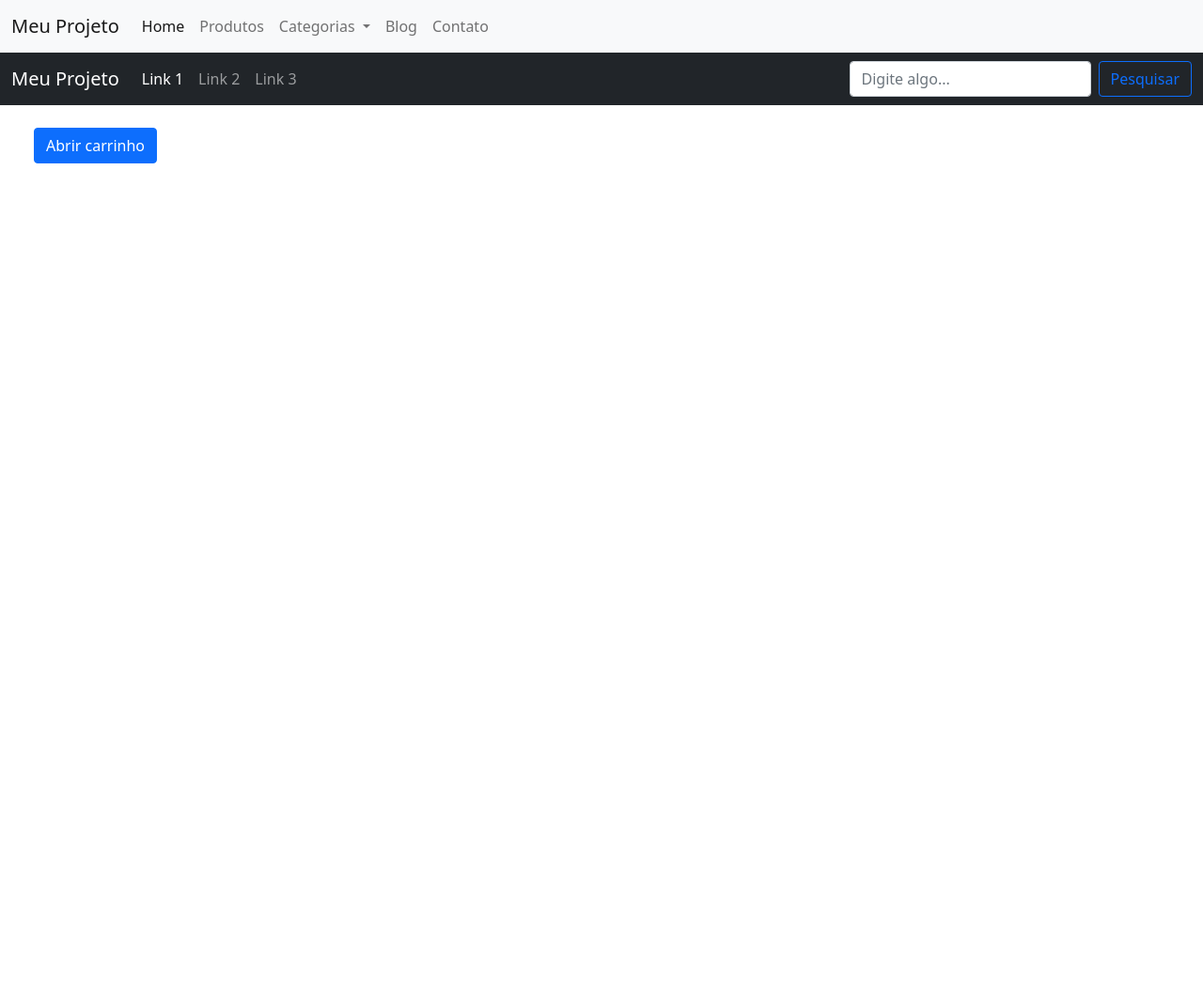
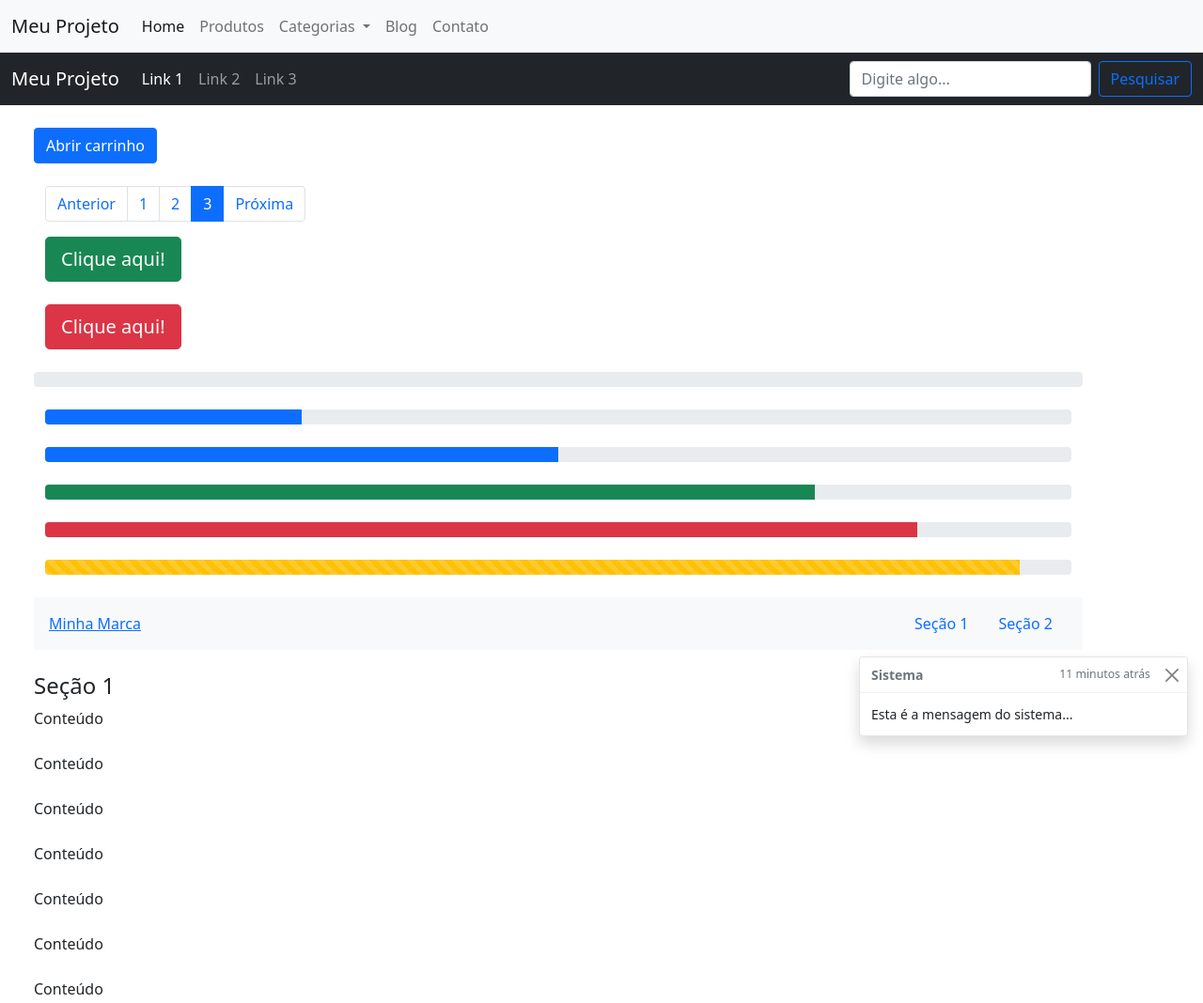
Before and after one commit to RafaelAlvesOliveira/Bootstrap, a plain HTML site: page 9_COMPONENTES/2_aulas/index.html in a window 1280 px wide. Shown: the top 1068 px of the page at 94% size. Before the commit the page ends 800 px from the top, so only its background shows below. Drawn offline with nearby package versions, Linux system fonts and the light colour scheme; files that its build step writes are made by us from their sources.

Commit message:
Conclusão da segunda parte da seção componentes bootstrap

```diff
--- a/9_COMPONENTES/2_aulas/index.html
+++ b/9_COMPONENTES/2_aulas/index.html
@@ -16,6 +16,7 @@
   <script src="https://cdn.jsdelivr.net/npm/bootstrap@5.1.3/dist/js/bootstrap.bundle.min.js"
     integrity="sha384-ka7Sk0Gln4gmtz2MlQnikT1wXgYsOg+OMhuP+IlRH9sENBO0LRn5q+8nbTov4+1p" crossorigin="anonymous"
     defer></script>
+    <script src="js/script.js" defer></script>
 </head>
 
 <body>
@@ -147,6 +148,198 @@
       </ul>
     </div>
   </div>
+
+  <!-- Paginação -->
+  <div class="container mt-4">
+    <nav aria-label="Page navigation">
+      <ul class="pagination">
+        <li class="page-item"><a href="#" class="page-link">Anterior</a></li>
+        <li class="page-item"><a href="#" class="page-link">1</a></li>
+        <li class="page-item"><a href="#" class="page-link">2</a></li>
+        <li class="page-item active"><a href="#" class="page-link">3</a></li>
+        <li class="page-item"><a href="#" class="page-link">Próxima</a></li>
+      </ul>
+    </nav>
   </div>
+
+  <!-- Pop over -->
+  <div class="container mb-4">
+    <button
+      class="btn btn-lg btn-success"
+      type="button"
+      data-bs-toggle="popover"
+      title="Este é o título"
+      data-bs-content="E aqui podemos inserir a descrição"
+    >
+      Clique aqui!
+    </button>
+  </div>
+  <div class="container mb-4">
+    <button
+      class="btn btn-lg btn-danger"
+      type="button"
+      data-bs-toggle="popover"
+      title="Este é o título 2"
+      data-bs-content="E aqui podemos inserir a descrição 2"
+    >
+      Clique aqui!
+    </button>
+  </div>
+
+  <!-- Progress -->
+  <div class="contaner mb-4">
+    <div class="progress mb-4">
+      <div
+        class="progress-bar"
+        role="progressbar"
+        aria-valuenow="0"
+        aria-valuemin="0"
+        aria-valuemax="100"
+      ></div>
+    </div>
+    <div class="container mb-4">
+      <div class="progress mb-4">
+        <div
+          class="progress-bar"
+          role="progressbar"
+          style="width: 25%"
+          aria-valuenow="25"
+          aria-valuemin="0"
+          aria-valuemax="100"
+        ></div>
+      </div>
+      <div class="progress mb-4">
+        <div
+          class="progress-bar"
+          role="progressbar"
+          style="width: 50%"
+          aria-valuenow="50"
+          aria-valuemin="0"
+          aria-valuemax="100"
+        ></div>
+      </div>
+      <div class="progress mb-4">
+        <div
+          class="progress-bar bg-success"
+          role="progressbar"
+          style="width: 75%"
+          aria-valuenow="75"
+          aria-valuemin="0"
+          aria-valuemax="100"
+        ></div>
+      </div>
+      <div class="progress mb-4">
+        <div
+          class="progress-bar bg-danger"
+          role="progressbar"
+          style="width: 85%"
+          aria-valuenow="85"
+          aria-valuemin="0"
+          aria-valuemax="100"
+        ></div>
+      </div>
+      <div class="progress mb-4">
+        <div
+          class="progress-bar progress-bar-striped bg-warning"
+          role="progressbar"
+          style="width: 95%"
+          aria-valuenow="95"
+          aria-valuemin="0"
+          aria-valuemax="100"
+        ></div>
+      </div>
+    </div>
+
+    <!-- Scroll Spy -->
+    <nav id="scrollspy" class="navbar navbar-light bg-light px-3 mb-4">
+      <a href="#" class="navabar-brand">
+        Minha Marca
+      </a>
+      <ul class="nav">
+        <li class="nav-item">
+          <a href="#secao-1" class="nav-link">Seção 1</a>
+        </li>
+        <li class="nav-item">
+          <a href="#secao-2" class="nav-link">Seção 2</a>
+        </li>
+      </ul>
+    </nav>
+
+    <div
+      data-bs-spy="scroll"
+      data-bs-target="#scrollspy"
+      data-bs-offset="0"
+      tabindex="0"
+    >
+      <h4 id="secao-1">Seção 1</h4>
+      <p class="mb-4">Conteúdo</p>
+      <p class="mb-4">Conteúdo</p>
+      <p class="mb-4">Conteúdo</p>
+      <p class="mb-4">Conteúdo</p>
+      <p class="mb-4">Conteúdo</p>
+      <p class="mb-4">Conteúdo</p>
+      <p class="mb-4">Conteúdo</p>
+      <p class="mb-4">Conteúdo</p>
+      <p class="mb-4">Conteúdo</p>
+      <p class="mb-4">Conteúdo</p>
+      <p class="mb-4">Conteúdo</p>
+      <p class="mb-4">Conteúdo</p>
+      <p class="mb-4">Conteúdo</p>
+      <p class="mb-4">Conteúdo</p>
+      <h4 id="secao-2">Seção 2</h4>
+      <p class="mb-4">Conteúdo</p>
+      <p class="mb-4">Conteúdo</p>
+      <p class="mb-4">Conteúdo</p>
+      <p class="mb-4">Conteúdo</p>
+      <p class="mb-4">Conteúdo</p>
+      <p class="mb-4">Conteúdo</p>
+      <p class="mb-4">Conteúdo</p>
+      <p class="mb-4">Conteúdo</p>
+      <p class="mb-4">Conteúdo</p>
+      <p class="mb-4">Conteúdo</p>
+      <p class="mb-4">Conteúdo</p>
+      <p class="mb-4">Conteúdo</p>
+      <p class="mb-4">Conteúdo</p>
+      <p class="mb-4">Conteúdo</p>
+    </div>
+
+    <!-- Toast -->
+    <div class="position-fixed bottom-0 end-0 p-3" style="z-index: 11">
+      <div
+        id="liveToast"
+        class="toast show"
+        role="alert"
+        aria-live="assertive"
+        aria-atomic="true"
+      >
+        <div class="toast-header">
+          <strong class="me-auto">Sistema</strong>
+          <small>11 minutos atrás</small>
+          <button
+            class="btn-close"
+            type="button"
+            data-bs-dismiss="toast"
+            aria-label="close"
+          ></button>
+        </div>
+        <div class="toast-body">
+          Esta é a mensagem do sistema...
+        </div>
+      </div>
+    </div>
+
+    <!-- Tooltip -->
+    <div class="container">
+      <button
+        class="btn btn-secondary"
+        type="button"
+        data-bs-toggle="tooltip"
+        data-bs-placement="top"
+        title="Aqui vai uma dica!"
+      >
+        Este botão tem tooltip
+      </button>
+
+    </div>
 </body>
 </html>
--- /dev/null
+++ b/9_COMPONENTES/2_aulas/js/script.js
@@ -0,0 +1,17 @@
+/* Pop over */
+var popoverTriggerList = [].slice.call(
+  document.querySelectorAll('[data-bs-toggle="popover"]'),
+  )
+
+  var popoverList = popoverTriggerList.map(function(popoverTriggerEl){
+    return new bootstrap.Popover(popoverTriggerEl)
+})
+
+/* Tooltip */
+var tooltipTriggerList = [].slice.call(
+  document.querySelectorAll('[data-bs-toggle="tooltip"]'),
+  )
+
+  var tooltipList = tooltipTriggerList.map(function(tooltipTriggerEl){
+    return new bootstrap.Tooltip(tooltipTriggerEl)
+})
--- /dev/null
+++ b/9_COMPONENTES/3_tarefa/css/style.css
@@ -0,0 +1,12 @@
+.body{
+  margin: 0;
+}
+
+.container {
+  margin-top: 60px;
+}
+
+.carousel,
+.carousel-item {
+  height: 450px;
+}
```
Also changed, not shown: 9_COMPONENTES/3_tarefa/index.html (added, +165 -0 lines), 9_COMPONENTES/3_tarefa/img/img_1.jpg (added), 9_COMPONENTES/3_tarefa/img/img_2.jpg (added), 9_COMPONENTES/3_tarefa/img/img_3.jpg (added).
